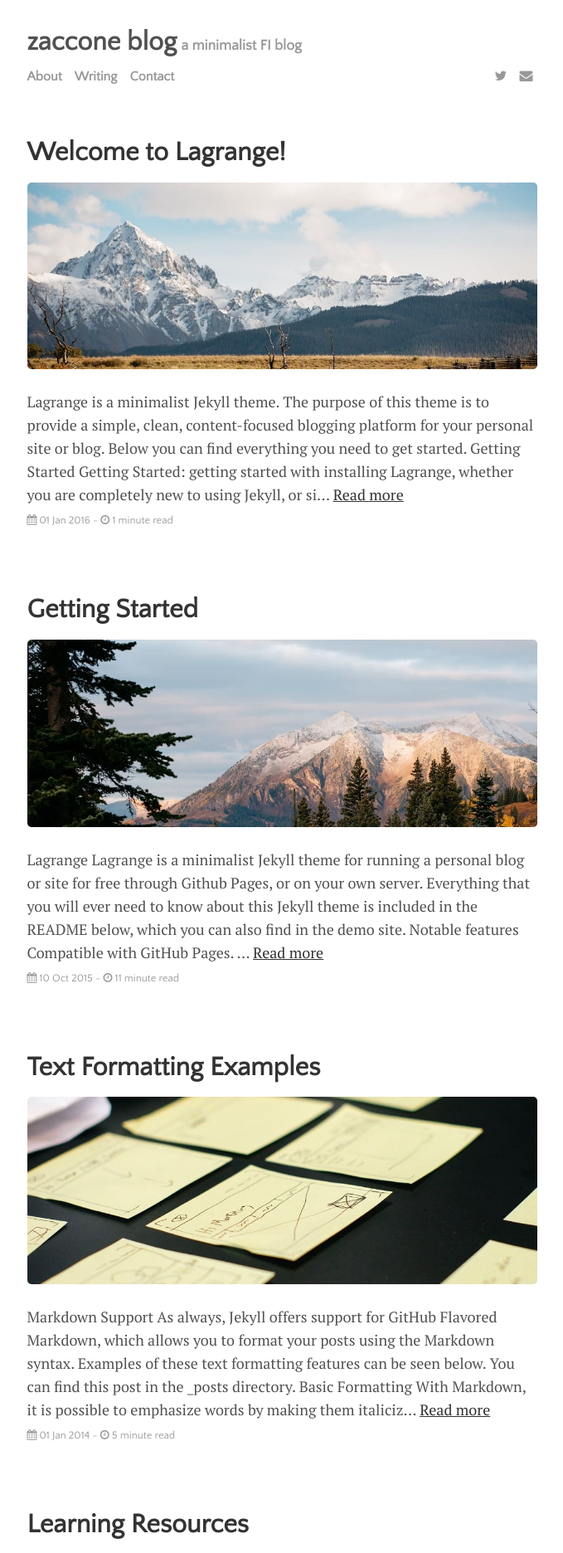
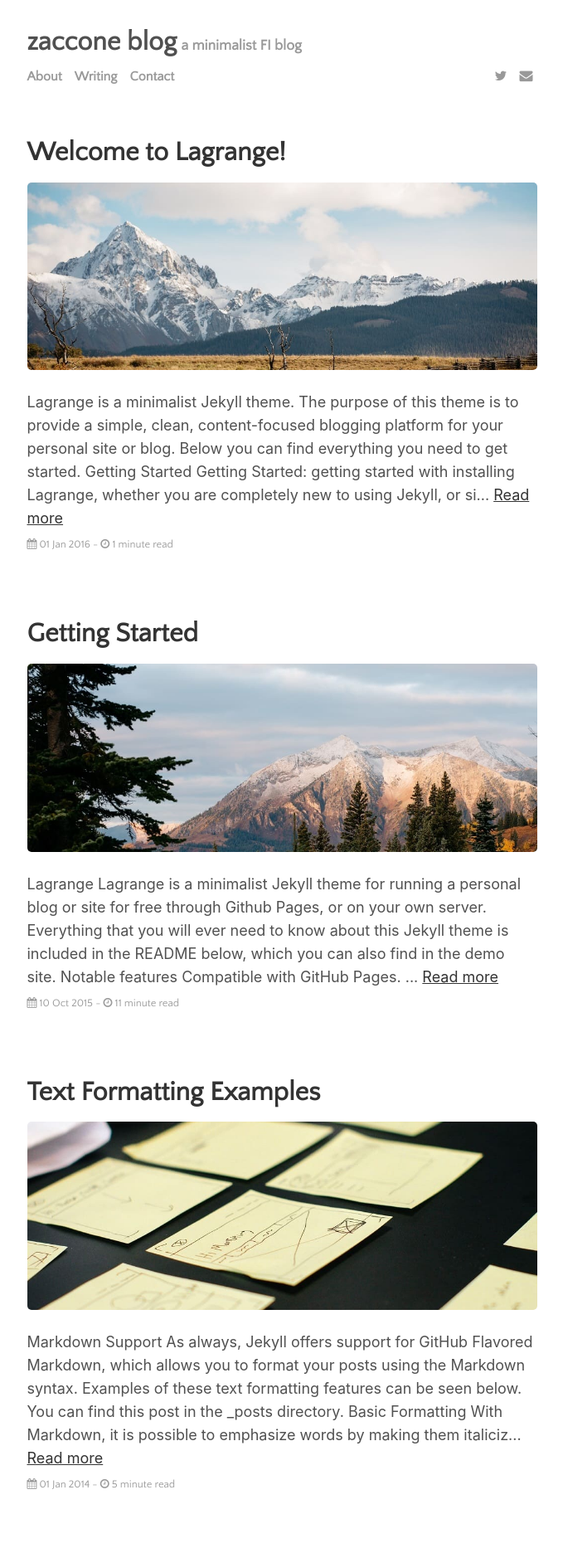
Before and after one commit to zaccone-au/zaccone-au.github.io, a Jekyll site: the page built from index.html, in a window 1280 px wide. Shown: the top 1872 px of the page at 83% size, without its empty margins (300-979 px from the left). Built offline with Jekyll 4.4.1, drawn with Linux system fonts in a browser that asks for light colours; the list of posts is cut into pages by our own code.

Commit message:
font to SS

```diff
--- a/assets/css/main.css
+++ b/assets/css/main.css
@@ -18,7 +18,7 @@
 */
 
 body {
-  font-family: "PT Serif", Georgia, "Times New Roman", serif;
+  font-family: -apple-system, BlinkMacSystemFont, 'Segoe UI', Roboto, Oxygen, Ubuntu, Cantarell, 'Open Sans', 'Helvetica Neue', sans-serif;
   font-size: 18px;
   color: #515151;
   line-height: 1.75rem;
```
Also changed, not shown: assets/css/syntax.css (line endings or trailing spaces).
